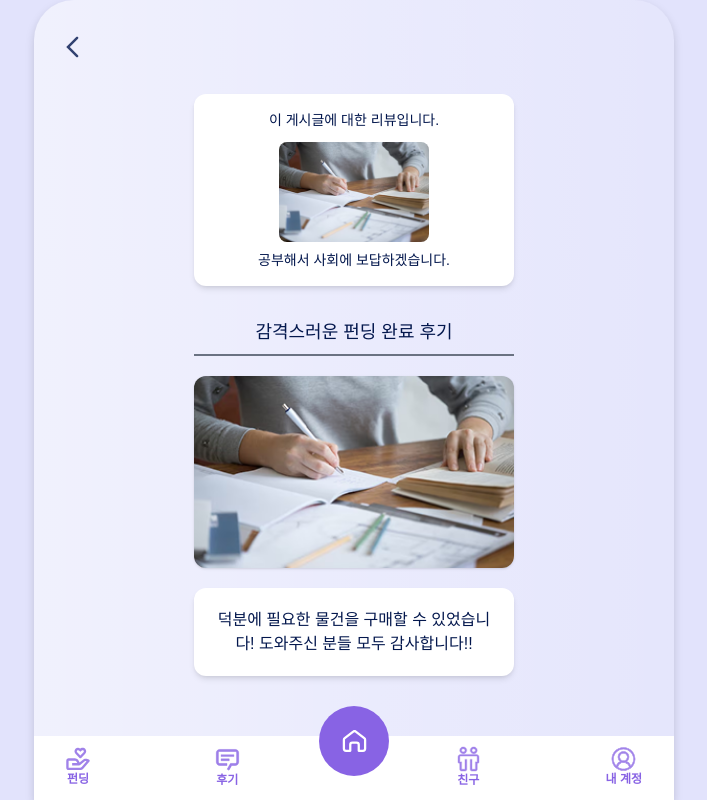
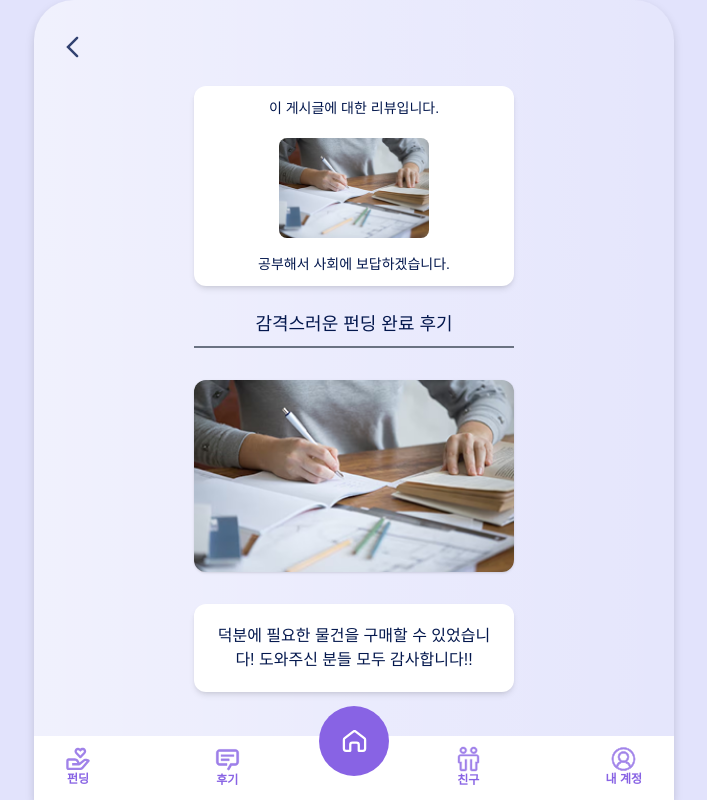
Before and after one commit to 2025-Advanced-Capstone-Chaeum/FE, a Next.js app: page /review/1 in a window 1280 px wide. Shown: the whole page, without its empty margins (286-993 px from the left). Built offline with nearby package versions, Linux system fonts and the light colour scheme; a web font is replaced by a local one.

Commit message:
refactor : pr 리뷰 수정 (#54)

```diff
--- a/src/app/(review)/review/[id]/page.tsx
+++ b/src/app/(review)/review/[id]/page.tsx
@@ -26,8 +26,10 @@ export default function ReviewDetailPage() {
       <BackButton />
       <div className="flex flex-col items-center px-2 text-secondary space-y-8">
         {/* 리뷰 카드 */}
-        <div className="w-80 rounded-xl bg-white p-4 flex flex-col items-center my-8 shadow-md">
-          <p className="text-center text-sm mb-3">이 게시글에 대한 리뷰입니다.</p>
+        <div className="w-80 rounded-xl bg-white p-3 flex flex-col items-center my-6 shadow-md gap-y-2">
+          <p className="text-center text-sm mb-3">
+            이 게시글에 대한 리뷰입니다.
+          </p>
           <Image
             src="/assets/images/study.png"
             alt="공부하는 모습"
@@ -39,10 +41,12 @@ export default function ReviewDetailPage() {
         </div>
 
         {/* 펀딩 후기 섹션 */}
-        <div className="flex flex-col items-center w-80 space-y-5">
+        <div className="flex flex-col items-center w-80 space-y-8">
           {/* 제목 */}
           <div className="w-full border-b-2 border-gray-500 pb-2">
-            <p className="text-lg text-secondary text-center">감격스러운 펀딩 완료 후기</p>
+            <p className="text-lg text-secondary text-center">
+              감격스러운 펀딩 완료 후기
+            </p>
           </div>
 
           {/* 이미지 */}
@@ -56,7 +60,10 @@ export default function ReviewDetailPage() {
 
           {/* 메시지 박스 */}
           <div className="bg-white p-5 rounded-xl shadow-md w-full h-auto text-center">
-            <p>덕분에 필요한 물건을 구매할 수 있었습니다! 도와주신 분들 모두 감사합니다!!</p>
+            <p>
+              덕분에 필요한 물건을 구매할 수 있었습니다! 도와주신 분들 모두
+              감사합니다!!
+            </p>
           </div>
         </div>
       </div>
```
